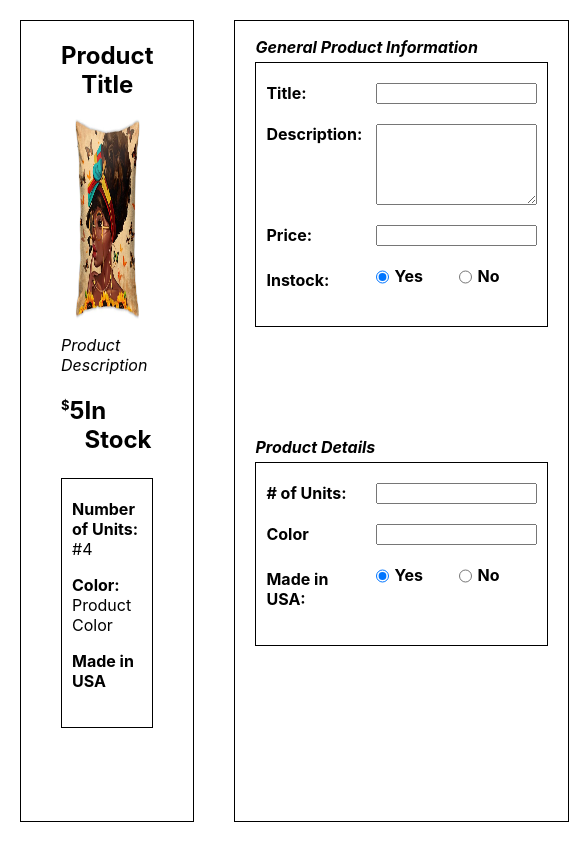
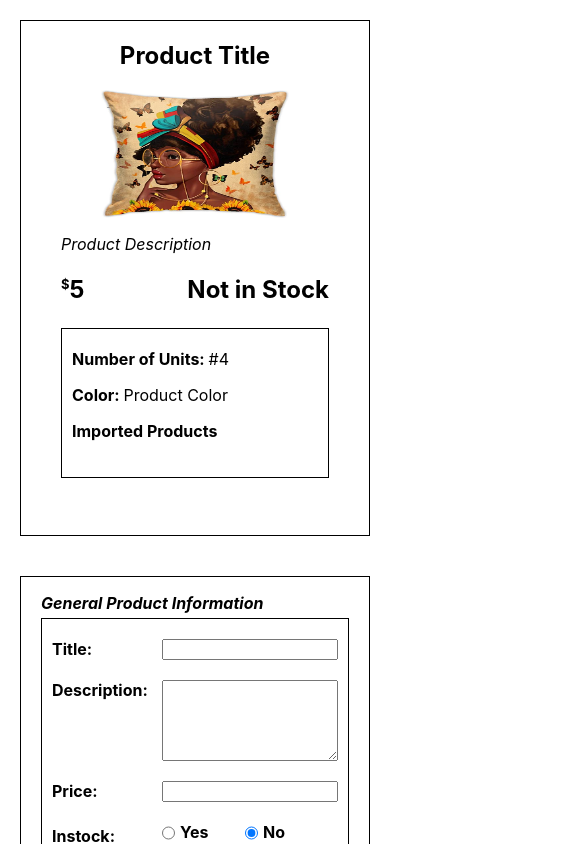
Before and after one commit to jcsmileyjr/Product-Creation-UI, a React (Create React App) app: page / in a window 390 px wide. Shown: the top 844 px of the page, 569 px wide, since content can reach past the window. Built offline with nearby package versions, Linux system fonts and the light colour scheme.

Commit message:
Refactor styling to make app more mobile responsive

```diff
--- a/src/App.css
+++ b/src/App.css
@@ -1,5 +1,6 @@
 main {
   display: flex;
+  flex-direction: column;
   gap: 40px;
   height: 95vh;
   padding: 20px;
@@ -139,4 +140,8 @@ input, textarea {
   .productVisual__productImage--style {
     width: 50%;
   }
+
+  main {
+    flex-direction: row;
+  }
 }
--- a/src/App.tsx
+++ b/src/App.tsx
@@ -6,10 +6,10 @@ function App() {
   const [productTitle, setProductTitle] = useState("Product Title");
   const [productDescription, setProductDescription] = useState("Product Description");
   const [productPrice, setProductPrice] = useState("5");
-  const [productInstock, setProductInstock] = useState("Yes");
+  const [productInstock, setProductInstock] = useState("No");
   const [productNumberOfUnits, setProductNumberOfUnits] = useState(4);
   const [productColorDescription, setProductColorDescription] = useState("Product Color")
-  const [productMadeInUSA, setProductMadeInUSA] = useState("Yes");
+  const [productMadeInUSA, setProductMadeInUSA] = useState("No");
 
   return (
     <main>
```
